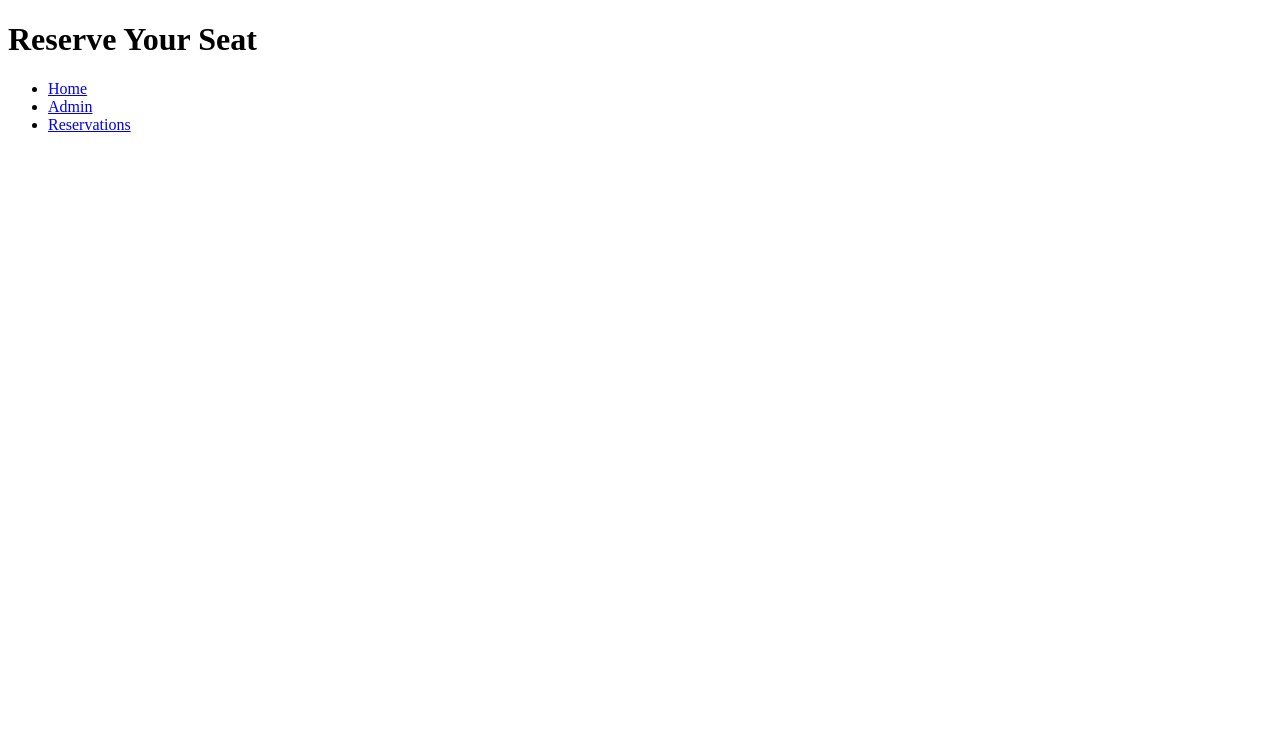
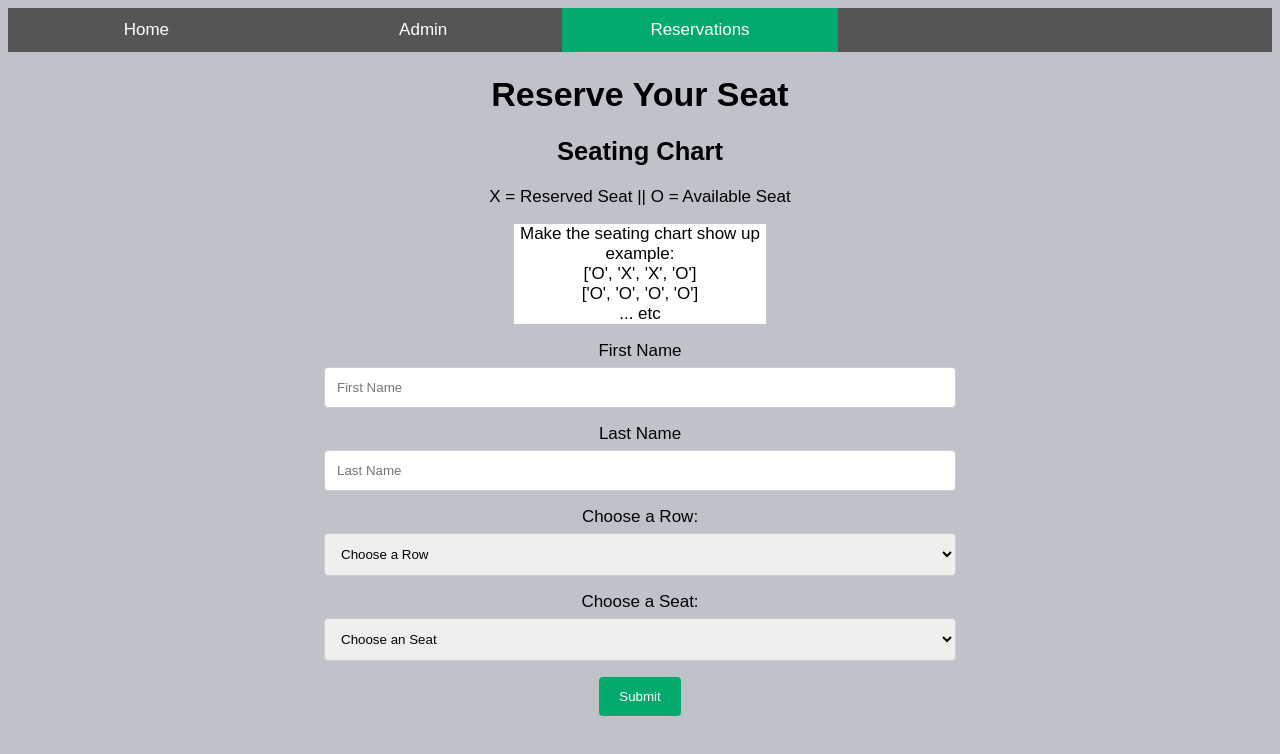
Before and after one commit to Julia22123/FinalProject4320Team6, a plain HTML site: page reservations.html in a window 1280 px wide. Drawn offline with Linux system fonts and the light colour scheme.

Commit message:
Updated the Reservation page look
Added the layout to the page.
Added the user input containers.
Wrote notes about still need code for the congrats message, eticket, writing the user input into reservations.txt, code for reading reservations.text and ploting the seating chart.

```diff
--- a/indexStyle.css
+++ b/indexStyle.css
@@ -4,6 +4,10 @@ body{
   text-align: center;
   font-family: Arial, Helvetica, sans-serif;
 }
+/*
+color of the background
+https://www.canva.com/colors/color-meanings/slate/
+*/
 
 /* Style the navigation menu */
 .navbar {
--- a/resStyle.css
+++ b/resStyle.css
@@ -0,0 +1,81 @@
+body{
+    background-color: #C0C2C9;
+    font-size: 17px;
+    text-align: center;
+    font-family: Arial, Helvetica, sans-serif;
+  }
+
+.chart{
+    width: 20%;
+    background-color: white;
+    font-size: 17px;
+    text-align: center;
+    font-family: Arial, Helvetica, sans-serif;
+    margin: auto;
+}
+
+  /* Style the navigation menu */
+  .navbar {
+    width: 100%;
+    background-color: #555;
+    overflow: auto;
+  }
+
+  /* Navigation links */
+  .navbar a {
+    float: left;
+    padding: 12px;
+    color: white;
+    text-decoration: none;
+    font-size: 17px;
+    width: 20%; /*for equal-width links*/
+    text-align: center; /*if you want the text to be centered */
+  }
+
+  /* Add a background color on mouse-over */
+  .navbar a:hover {
+    background-color: #000;
+  }
+
+  /* Style the current/active link */
+  .navbar a.active {
+    background-color: #04AA6D;
+  }
+
+  /* Add responsiveness - on screens less than 500px, make the navigation links appear on top of each other, instead of next to each other */
+  @media screen and (max-width: 500px) {
+    .navbar a {
+      float: none;
+      display: block;
+      width: 100%;
+      text-align: left; /* If you want the text to be left-aligned on small screens */
+    }
+  }
+
+/*form*/
+/* Style inputs with type="text", select elements and textareas */
+input[type=text], select, textarea {
+    width: 50%; /* Full width */
+    padding: 12px; /* Some padding */
+    border: 1px solid #ccc; /* Gray border */
+    border-radius: 4px; /* Rounded borders */
+    box-sizing: border-box; /* Make sure that padding and width stays in place */
+    margin-top: 6px; /* Add a top margin */
+    margin-bottom: 16px; /* Bottom margin */
+    resize: vertical /* Allow the user to vertically resize the textarea (not horizontally) */
+  }
+
+  /* Style the submit button with a specific background color etc */
+  input[type=submit] {
+    background-color: #04AA6D;
+    color: white;
+    padding: 12px 20px;
+    border: none;
+    border-radius: 4px;
+    cursor: pointer;
+  }
+
+  /* When moving the mouse over the submit button, add a darker green color */
+  input[type=submit]:hover {
+    background-color: #45a049;
+  }
--- a/reservations.html
+++ b/reservations.html
@@ -22,13 +22,82 @@
 
 <!--body-->
 <body>
+    <!--to show user where they are in our website-->
+    <!--later on, maybe change the links to text-->
+    <div class="navbar">
+        <a href="index.html">Home</a>
+        <a href="admin.html">Admin</a>
+        <a class="active" href="reservations.html">Reservations</a>
+    </div>
+
     <h1>Reserve Your Seat</h1>
 
-    <ul>
-        <!--links to other pages which will be removed later on-->
-        <li><a href="index.html">Home</a></li>
-        <li><a href="admin.html">Admin</a></li>
-        <li><a href="reservations.html">Reservations</a></li>
-    </ul>
+    <!--need congrats message here to show that the user's input was saved and show eticket-->
+    <!--Need code for generating eticket-->
+
+    <h2>Seating Chart</h2>
+    <p>X = Reserved Seat || O = Available Seat</p>
+    <!--Need to code the seating chart in from reservations.txt-->
+    <div class="chart">
+    <p>
+        Make the seating chart show up example:
+        <br>
+        ['O', 'X', 'X', 'O']
+        <br>
+        ['O', 'O', 'O', 'O']
+        <br>
+        ... etc
+    </p>
+</div>
+
+    <div class="container">
+        <form action="action_page.php">
+
+          <label for="fname">First Name</label>
+          <br>
+          <input type="text" id="fname" name="firstname" placeholder="First Name">
+          <br>
+          <label for="lname">Last Name</label>
+          <br>
+          <input type="text" id="lname" name="lastname" placeholder="Last Name">
+          <br>
+
+          <label for="Row">Choose a Row:</label>
+          <br>
+          <select id="row" name="row">
+            <br>
+            <option value="choose">Choose a Row</option>
+            <option value="1">1</option>
+            <option value="2">2</option>
+            <option value="3">3</option>
+            <option value="4">4</option>
+            <option value="5">5</option>
+            <option value="6">6</option>
+            <option value="7">7</option>
+            <option value="8">8</option>
+            <option value="9">9</option>
+            <option value="10">10</option>
+            <option value="11">11</option>
+            <option value="12">12</option>
+          </select>
+
+          <br>
+          <label for="seat">Choose a Seat:</label>
+          <br>
+          <select id="seat" name="seat">
+            <option value="choose">Choose an Seat</option>
+            <option value="1">1</option>
+            <option value="2">2</option>
+            <option value="3">3</option>
+            <option value="4">4</option>
+          </select>
+          <br>
+
+          <input type="submit" value="Submit">
+        </form>
+      </div>
+
+      <!--need code for entering the input to the reservations.txt-->
+
 </body>
 </html>
```
Also changed, not shown: index.html (+2 -1 lines), 1 other file.
